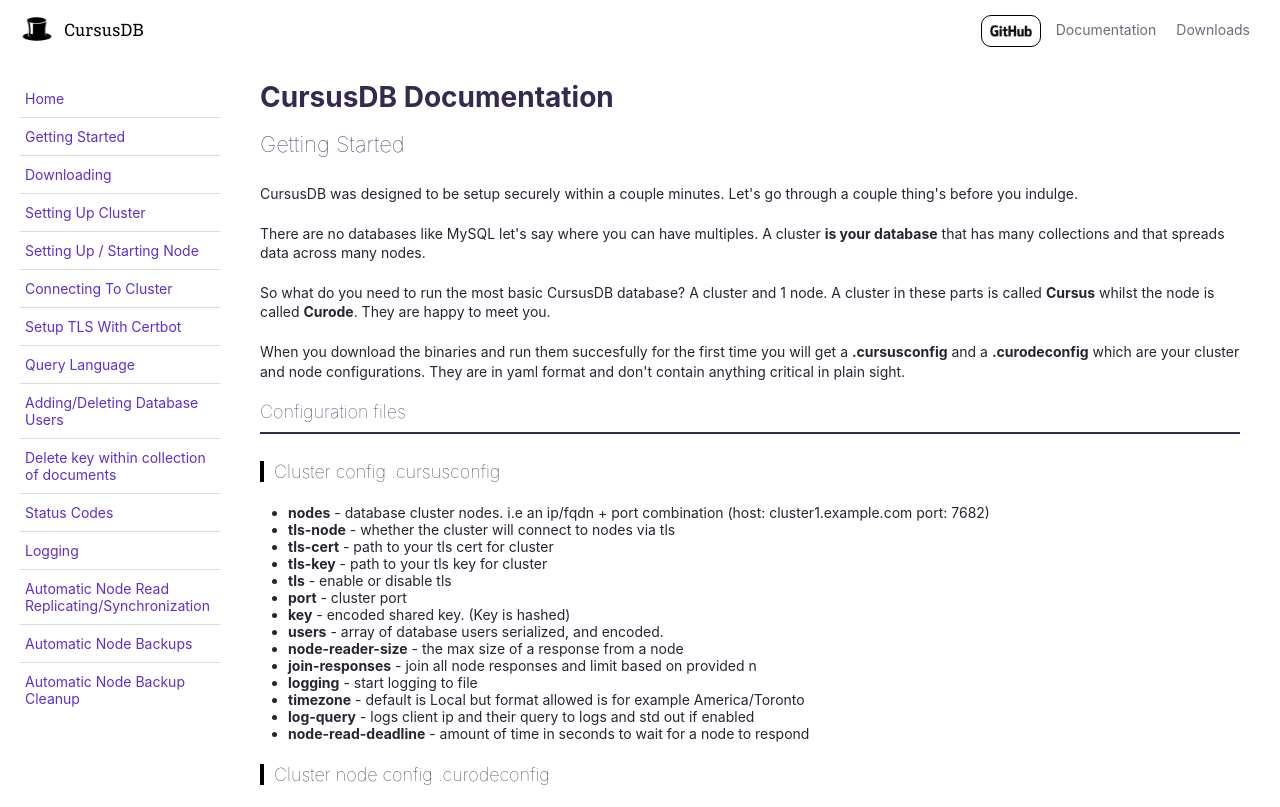
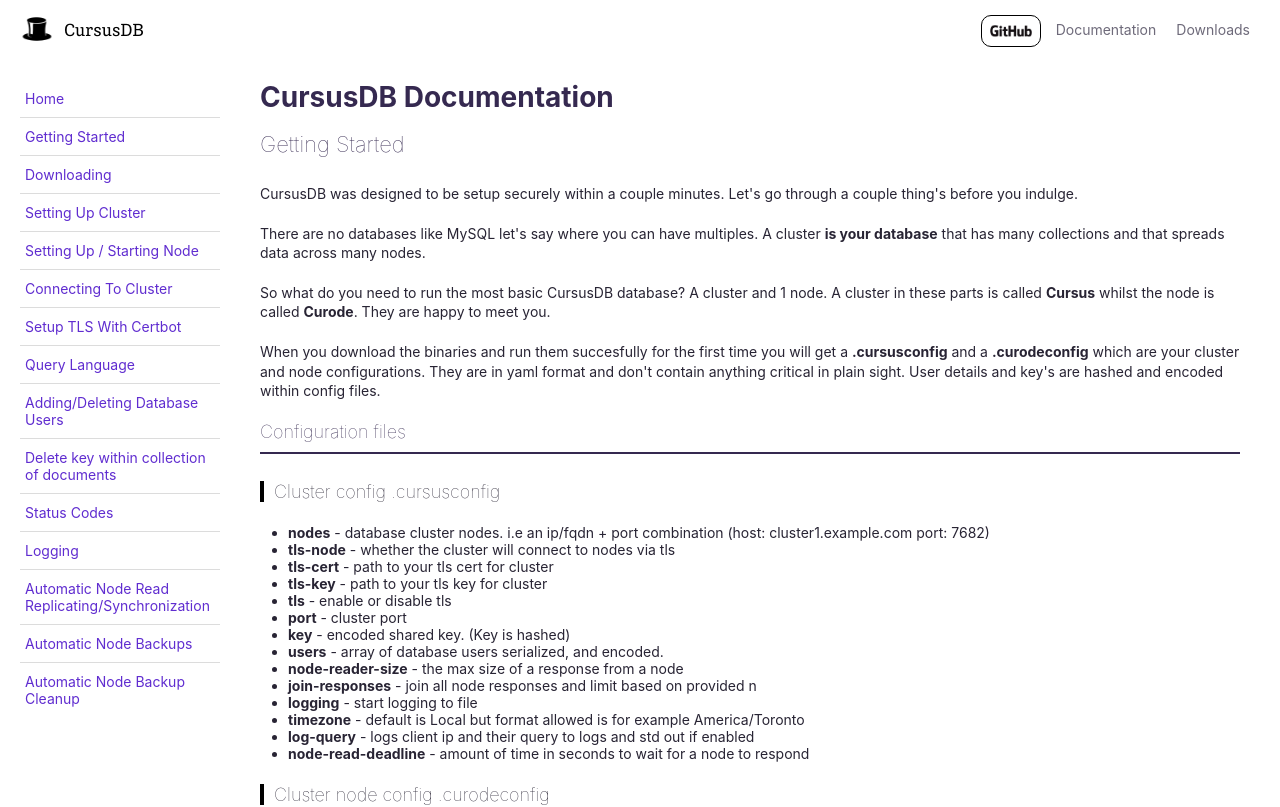
Before and after one commit to cursusdb/cursusdb-web, a SvelteKit app: page /documentation in a window 1280 px wide. Shown: the top 807 px of the page. Built offline with nearby package versions, Linux system fonts and the light colour scheme; a small style sheet from the web is missing.

Commit message:
update documentation

```diff
--- a/src/routes/documentation/+page.svelte
+++ b/src/routes/documentation/+page.svelte
@@ -72,7 +72,7 @@
 
         <p>So what do you need to run the most basic CursusDB database?  A cluster and 1 node.  A cluster in these parts is called <strong>Cursus</strong> whilst the node is called <strong>Curode</strong>.  They are happy to meet you.</p>
 
-        <p>When you download the binaries and run them succesfully for the first time you will get a <strong>.cursusconfig</strong> and a <strong>.curodeconfig</strong> which are your cluster and node configurations.  They are in yaml format and don't contain anything critical in plain sight.</p>
+        <p>When you download the binaries and run them succesfully for the first time you will get a <strong>.cursusconfig</strong> and a <strong>.curodeconfig</strong> which are your cluster and node configurations.  They are in yaml format and don't contain anything critical in plain sight.  User details and key's are hashed and encoded within config files.</p>
 
         <h3>Configuration files</h3><br/>
 
```
